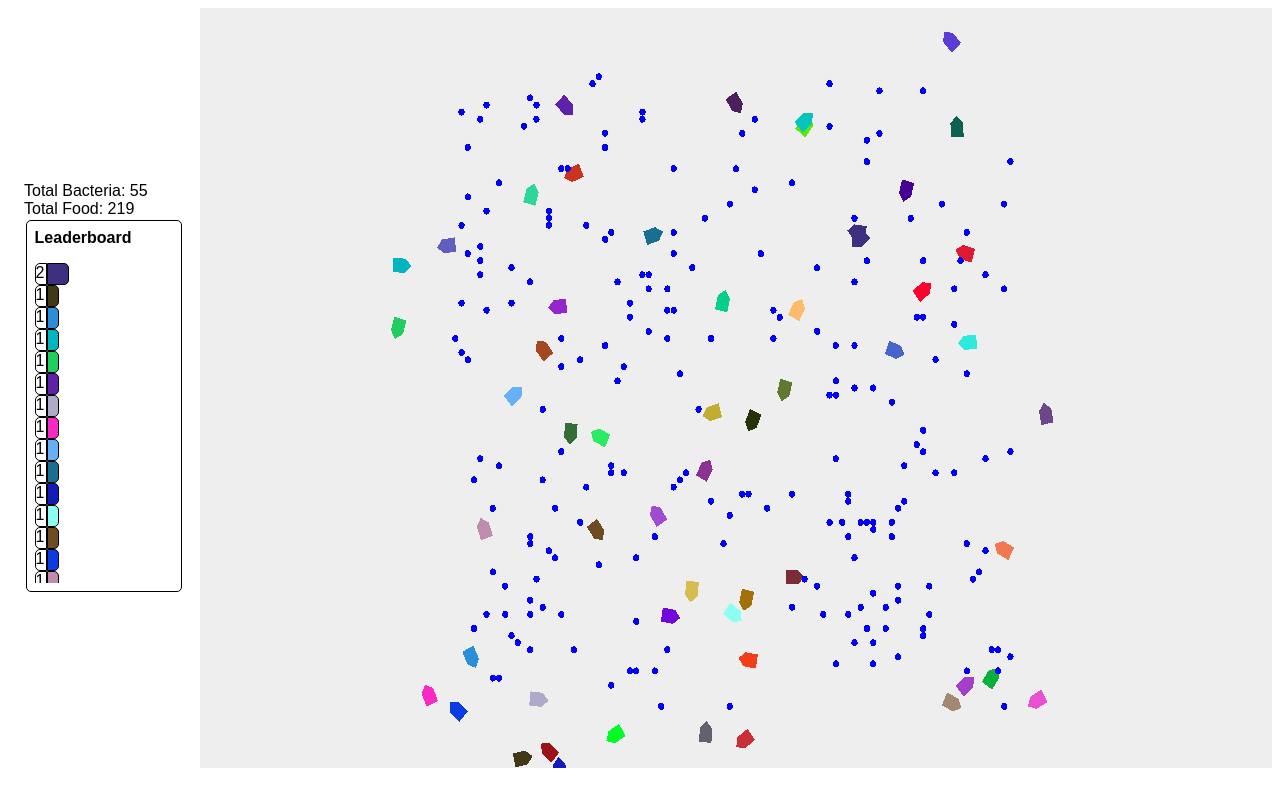
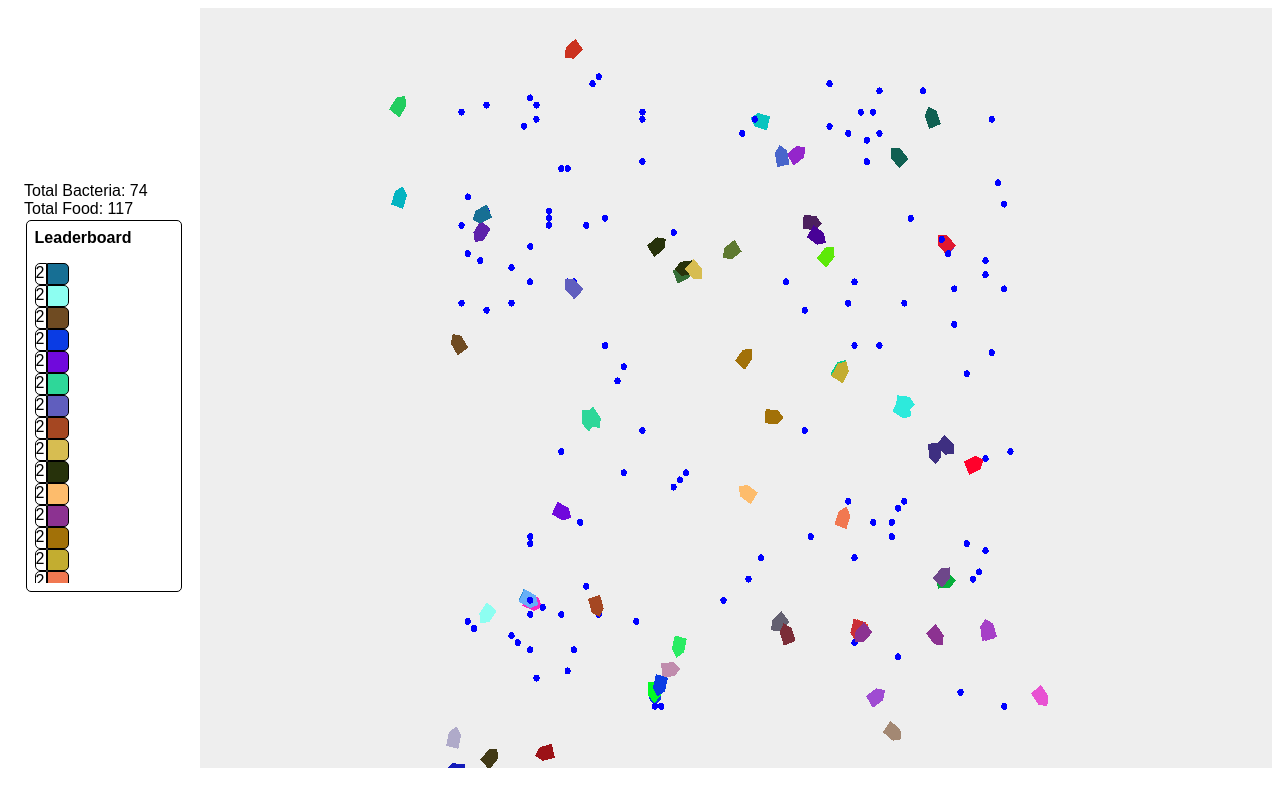
Before and after one commit to CameronSA/evolution-simulation, an Angular app: page / in a window 1280 px wide. Built offline with nearby package versions, Linux system fonts and the light colour scheme.

Commit message:
changed starting values

```diff
--- a/src/app/three/three-renderer.ts
+++ b/src/app/three/three-renderer.ts
@@ -145,8 +145,8 @@ export class ThreeRenderer {
         0.2,
         this.getRandomColor(),
         0.01,
-        0.1,
-        0.1,
+        0.5,
+        Math.PI/2,
         position.x,
         position.y
       );
```
